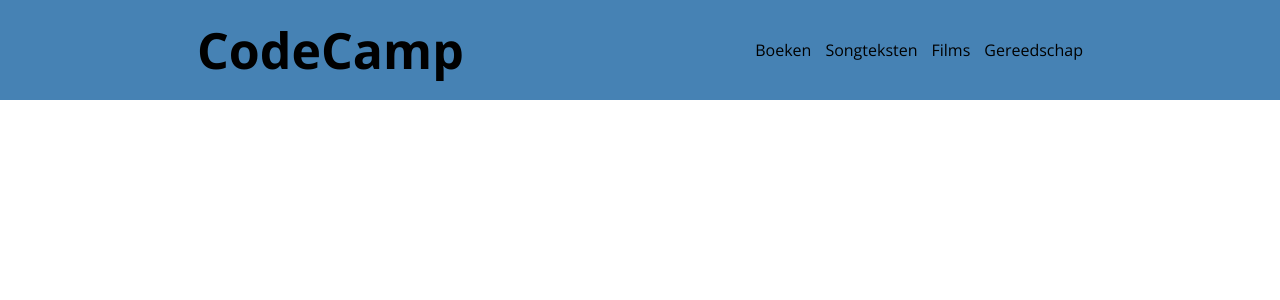
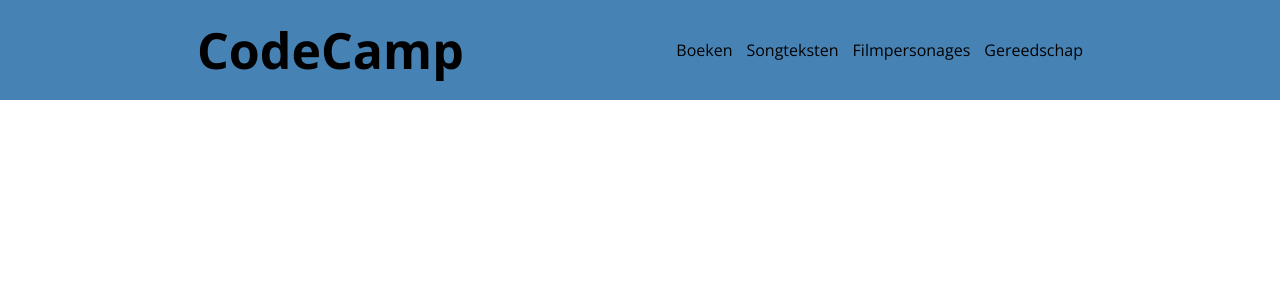
Before and after one commit to miitchel/C2-CodeCamp, a PHP site: page / in a window 1280 px wide. Shown: the top 300 px of the page. Run offline with PHP 8.4, Linux system fonts and the light colour scheme.

Commit message:
Update Header.php

```diff
--- a/Header.php
+++ b/Header.php
@@ -6,7 +6,7 @@
         <nav>
             <a href="<?php echo $base_url; ?>/boeken/index.php">Boeken</a>
             <a href="">Songteksten</a>
-            <a href="">Films</a>
+            <a href="">Filmpersonages</a>
             <a href="">Gereedschap</a>
         </nav>
     </div>
```
